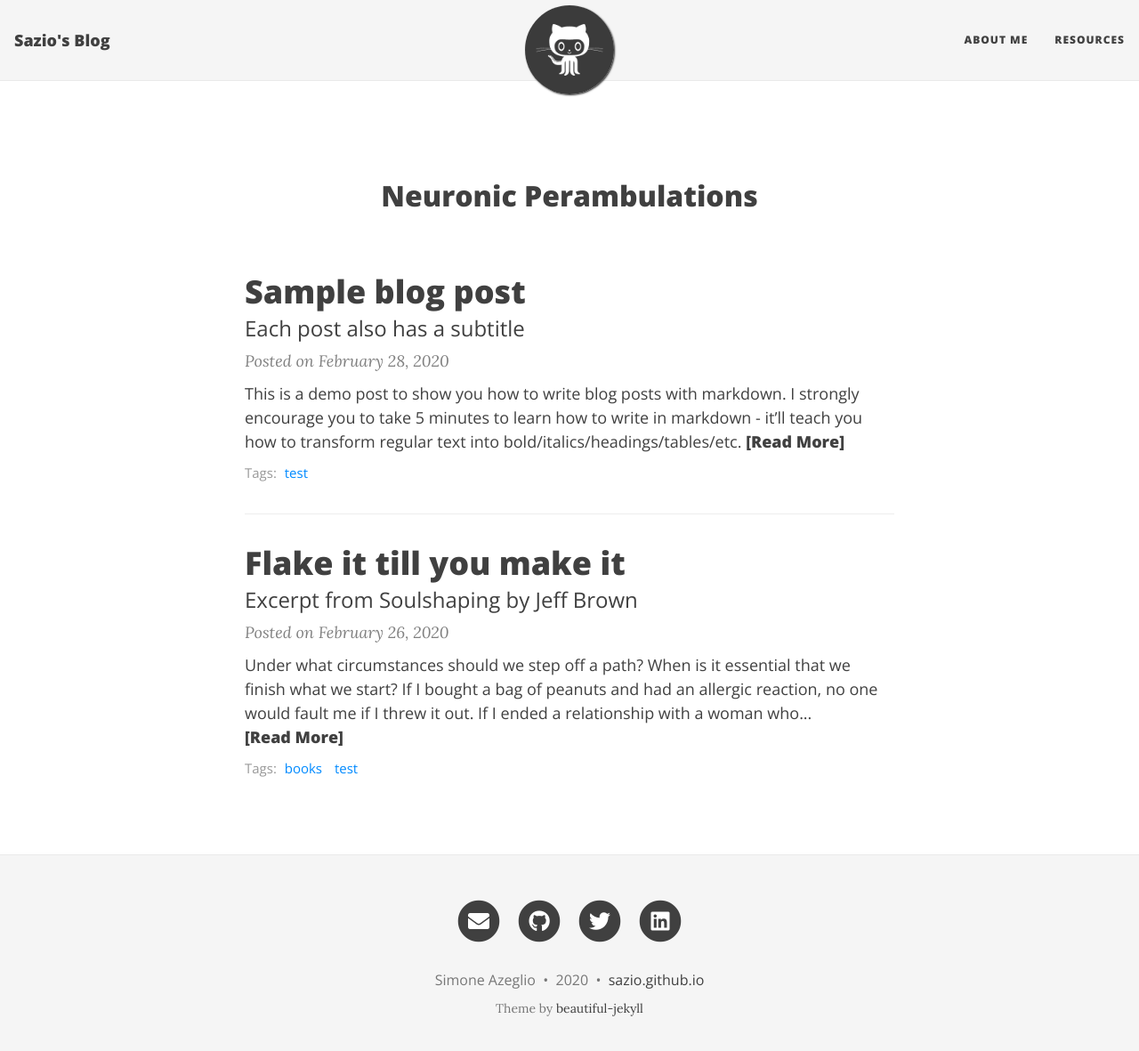
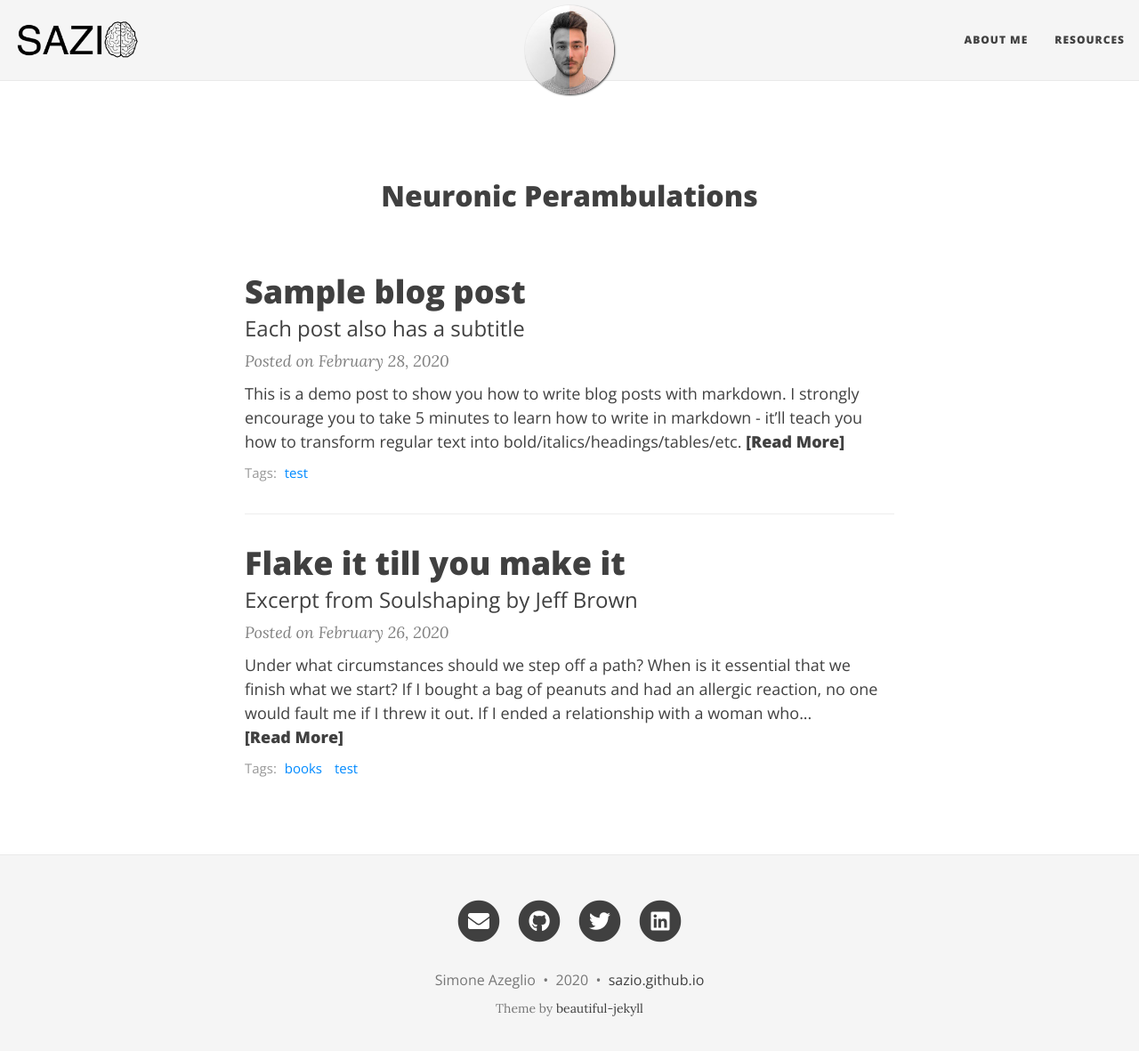
Before and after one commit to sazio/sazio___.github.io, a Jekyll site: the page built from index.html, in a window 1280 px wide and 1194 px high. Shown: the top 1181 px of the window at 89% size. Built offline with Jekyll 4.4.1, drawn with Linux system fonts in a browser that asks for light colours; nearby versions of some CDN libraries; the list of posts is cut into pages by our own code.

Commit message:
Update _config.yml

```diff
--- a/_config.yml
+++ b/_config.yml
@@ -21,14 +21,14 @@
 
 # Image to show in the navigation bar - works best with a square image
 # Remove this parameter if you don't want an image in the navbar
-avatar: "/assets/img/avatar-icon.png"
+avatar: "/assets/img/Me.jpg"
 
 # By default, the image is cut into a circle. You can disable this behaviour here.
 round-avatar: true
 
 # If you want to have an image logo in the top-left corner instead of the title text,
 # then specify the following parameter
-#title-img: /path/to/image
+title-img: "/assets/img/SazioLogo.png"
 
 
 # --- Footer options --- #
```
